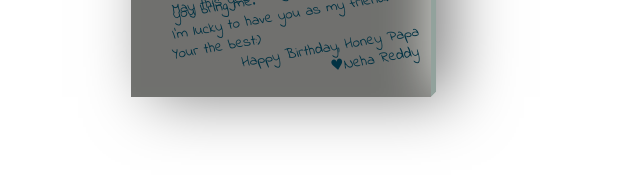
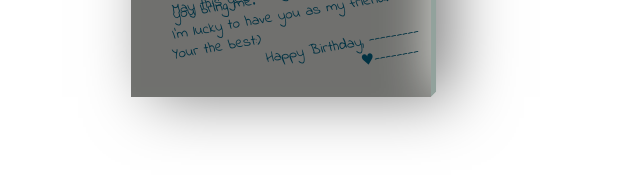
Before and after one commit to Kush2255/happy-birthday, a plain HTML site: page index.html in a window 1280 px wide. Shown: the part 503-678 px from the top of the page, 359-999 px from the left. Drawn offline with Linux system fonts and the light colour scheme; a web font is replaced by a local one.

Commit message:
index.html

```diff
--- a/index.html
+++ b/index.html
@@ -18,19 +18,19 @@
                 <img src="https://encrypted-tbn0.gstatic.com/images?q=tbn:ANd9GcTRSs22wbzrVBJ3qW-FNuHnmkkmxHpNoQFlWg&s">
             </div>
             <div class="details">
-                <h4 class="color1">HAPPY BIRTHDAY TO Neha papa</h4>
+                <h4 class="color1">HAPPY BIRTHDAY TO --------</h4>
                 <h4 class="color2 margin">(I hope all my wishes will come true)</h4>
                 <div class="pad">
-                    <p> Honey papa</p>
-                    <p>Happy birthday, my Honey!</p>
+                    <p> -------------</p>
+                    <p>Happy birthday, ----------!</p>
                     <p>Wishing you a day of love, laughter, and joy</p>
                     <p>Here’s to celebrating you today and always!</p>
 
                     <p>May this year bring you as much joy as you bring me.</p>
                     <p>I’m lucky to have you as my friend. </p>
                     <p>Your the best:)</p>
-                    <p class="text-right">Happy Birthday, Honey Papa</p>
-                    <p class="text-right">♥Neha Reddy</p>
+                    <p class="text-right">Happy Birthday, ---------</p>
+                    <p class="text-right">♥--------</p>
                 </div>
             </div>
         </div>
```
